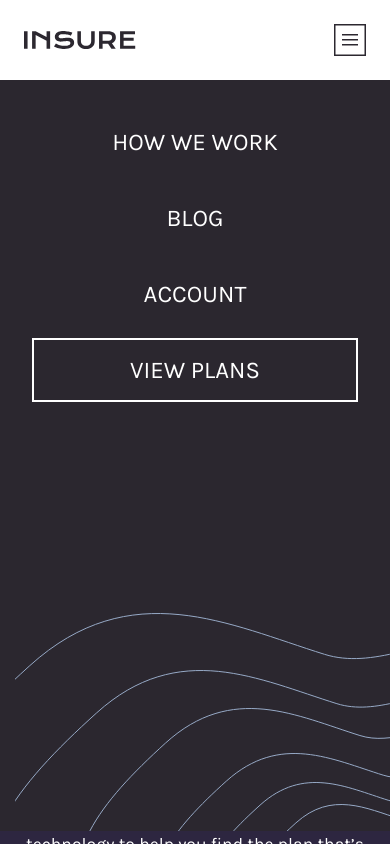
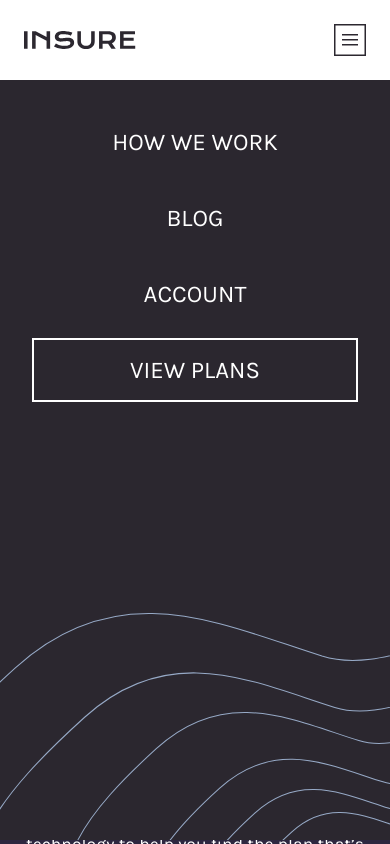
Before and after one commit to dcosic94/Insure-landing-page, a plain HTML site: page index.html in a window 390 px wide. Both pictures are taken after a click on the button "Open main navigation". Shown: the top 844 px of the page. Drawn offline with Linux system fonts and the light colour scheme.

Commit message:
Mobile nav fix

```diff
--- a/style.css
+++ b/style.css
@@ -76,10 +76,11 @@ header {
         left:0;
         background-color: var(--very-dark-violet);
         width: 100vw;
-        height: 89vh;
+        height: 90vh;
         z-index:100;
         background-image: url('assets/bg-pattern-mobile-nav.svg');
         background-repeat: no-repeat;
+        background-size: contain;
         background-position: bottom right;
 
     }
```
